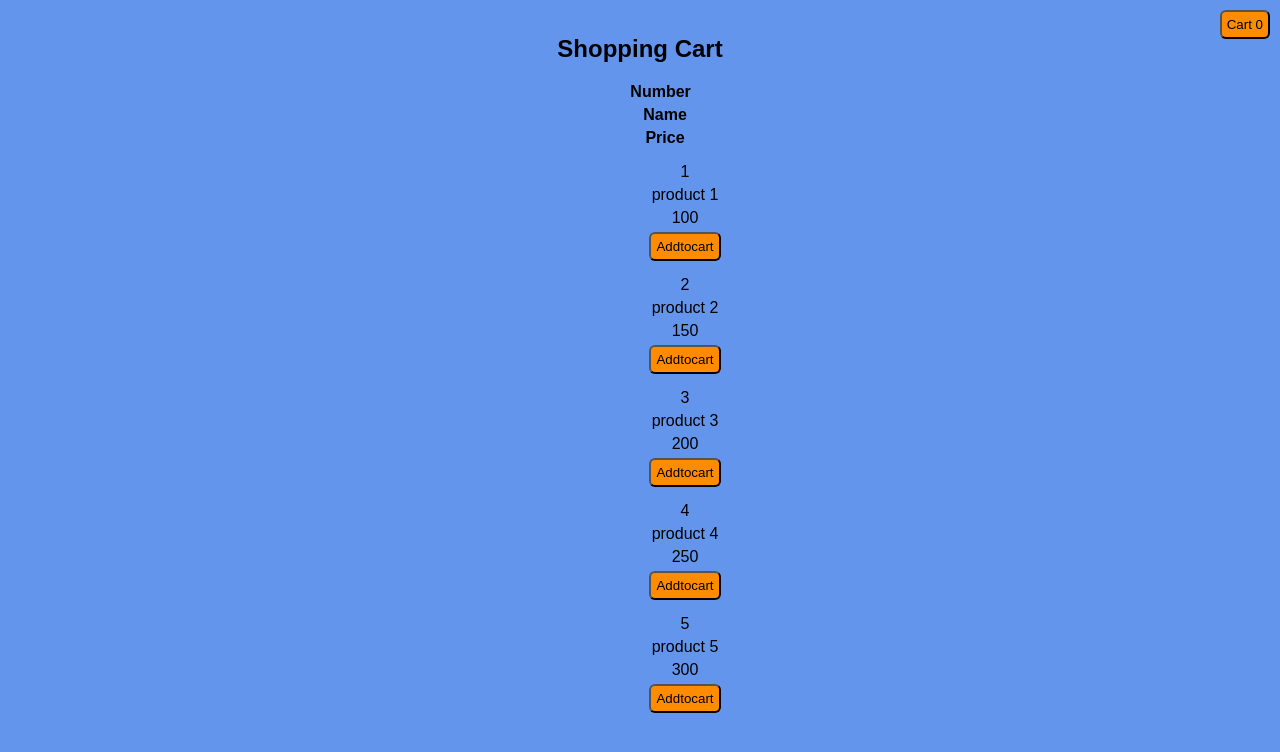
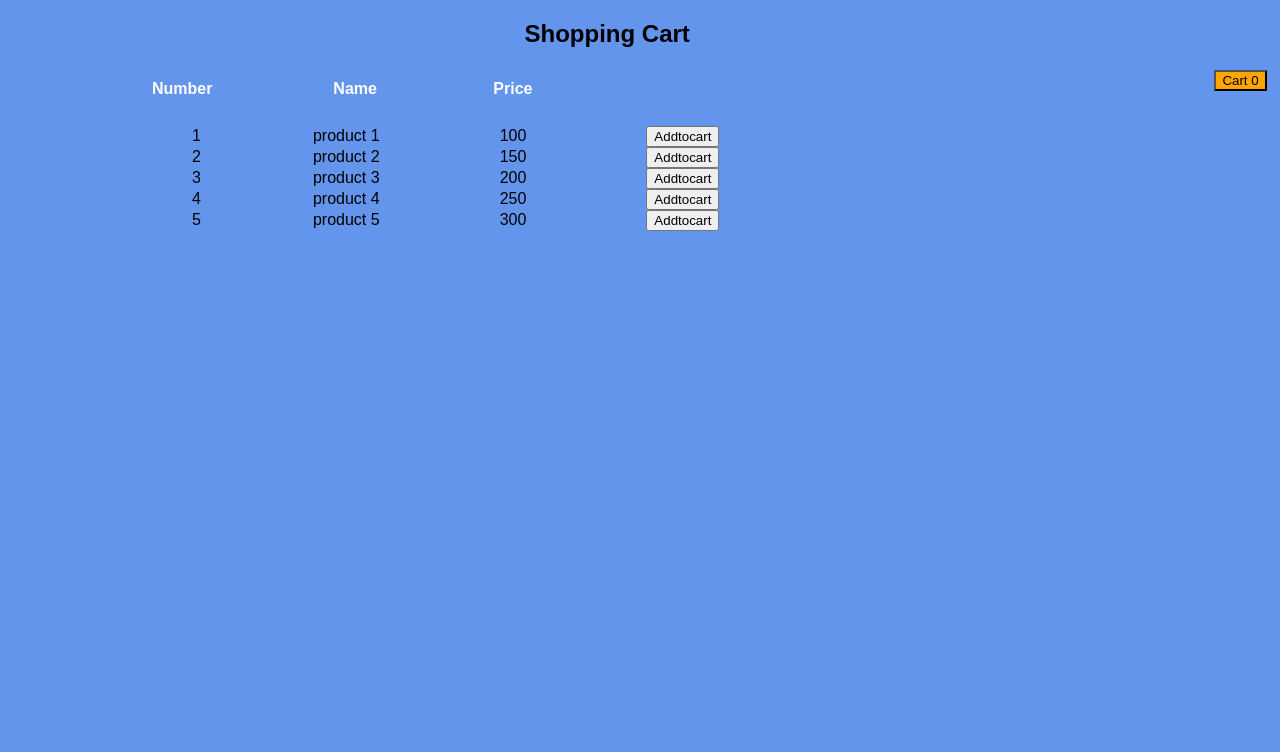
Before and after one commit to Shankar18294/React-shopping-cart, a React (Create React App) app: page / in a window 1280 px wide. Shown: the top 752 px of the page. Built offline with nearby package versions, Linux system fonts and the light colour scheme.

Commit message:
Update index.css

```diff
--- a/src/index.css
+++ b/src/index.css
@@ -1,49 +1,47 @@
-.App {
+body {
+  margin: 0;
+  padding: 0;
   font-family: sans-serif;
-  text-align: center;
+  background-color: cornflowerblue;
+}
+
+.headingList {
+  padding-top: 12px;
+  padding-bottom: 12px;
+  text-align: left;
+  /* background-color: #4CAF50; */
+  color: white;
+}
+li{
+  padding-bottom: 2em;
+}
+
+
+li.productQunatity {
+  margin-right: 36em;
+  float: right;
+}
+
+li.productPrice {
+  margin-left:7.5em;
+}
+
+li.btn {
+  margin-left: 10%;
 }
 
 .goto-cart-btn {
-  position: fixed;
-  right: 10px;
-  top: 10px;
+  margin-top: 50px;
+  margin-right: 1em;
+  float: right;
+  background-color:orange;
 }
 
-.product {
-  border-bottom: 1px #ccc solid;
-  border-bottom-width: 2em;
+ul li {
+  display: inline;
+  margin-left: 7em;
+  padding: 0 0 0 2m;
 }
-
-.inline {
-  display: inline-flex;
+h2{
+  text-align: center;
 }
-
-body {
-  padding: 10px;
-  margin: 5px;
-  background-color: cornflowerblue;
-}
-
-ul {
-  list-style-type: none;
-
-}
-
-li {
-  padding-left: 10px;
-  margin: 5px;
-}
-
-button {
-  padding: 10px;
-  border-radius: 6px;
-  margin-bottom: 10px;
-  padding: 5px;
-  background-color: darkorange;
-  color: black;
-
-}
-.addcart{
-  padding-top: 1.5em;
-  float: right;
-}
```
